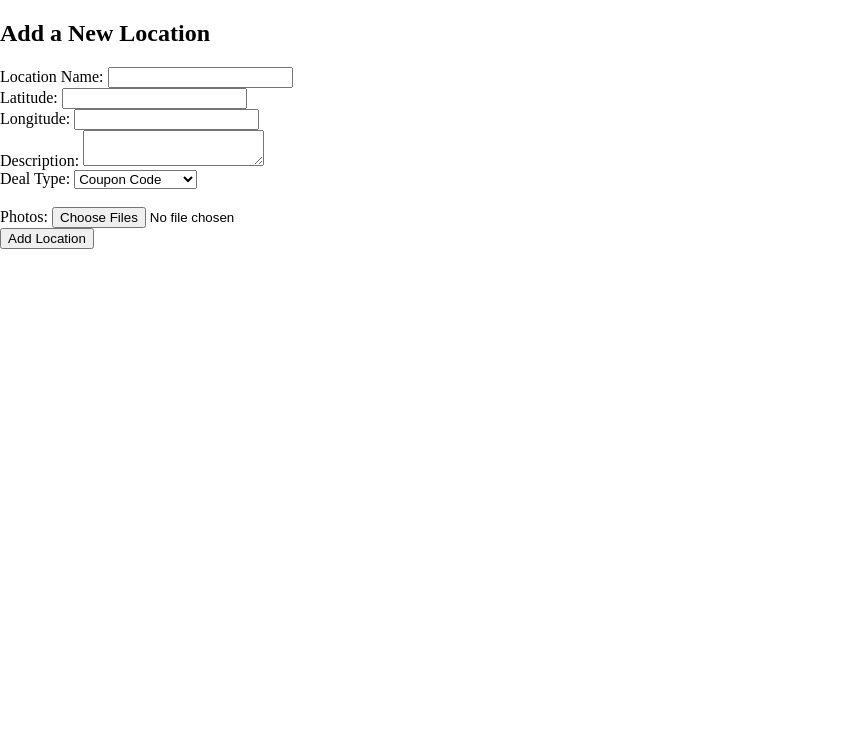
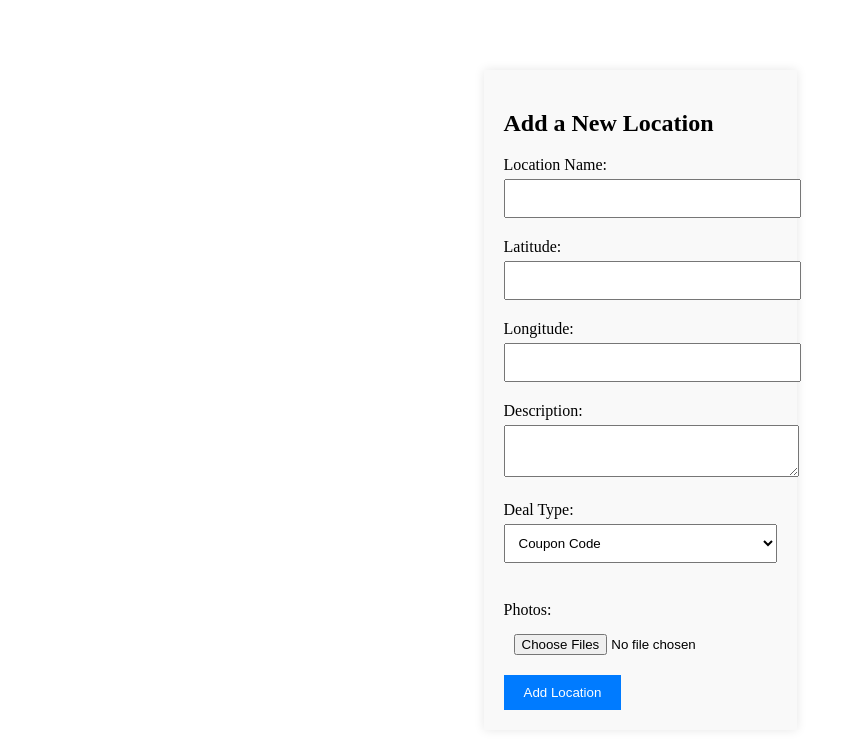
Before and after one commit to FoundationINCCorporateTeam/MNTravel, a plain HTML site: page add_location.html in a window 1280 px wide. Shown: the whole page, without its empty margins (0-864 px from the left). Drawn offline with nearby package versions, Linux system fonts and the light colour scheme.

Commit message:
Update style.css

```diff
--- a/style.css
+++ b/style.css
@@ -47,3 +47,31 @@ body, html {
 #dropdown div:hover {
     background-color: #ddd;
 }
+
+form {
+    padding: 20px;
+    margin: 20px;
+    background: #f9f9f9;
+    box-shadow: 0 0 10px rgba(0, 0, 0, 0.1);
+    max-width: 500px;
+    margin: auto;
+}
+
+label {
+    display: block;
+    margin: 10px 0 5px;
+}
+
+input, select, textarea {
+    width: 100%;
+    padding: 10px;
+    margin-bottom: 10px;
+}
+
+button {
+    padding: 10px 20px;
+    background: #007bff;
+    color: white;
+    border: none;
+    cursor: pointer;
+}
```
